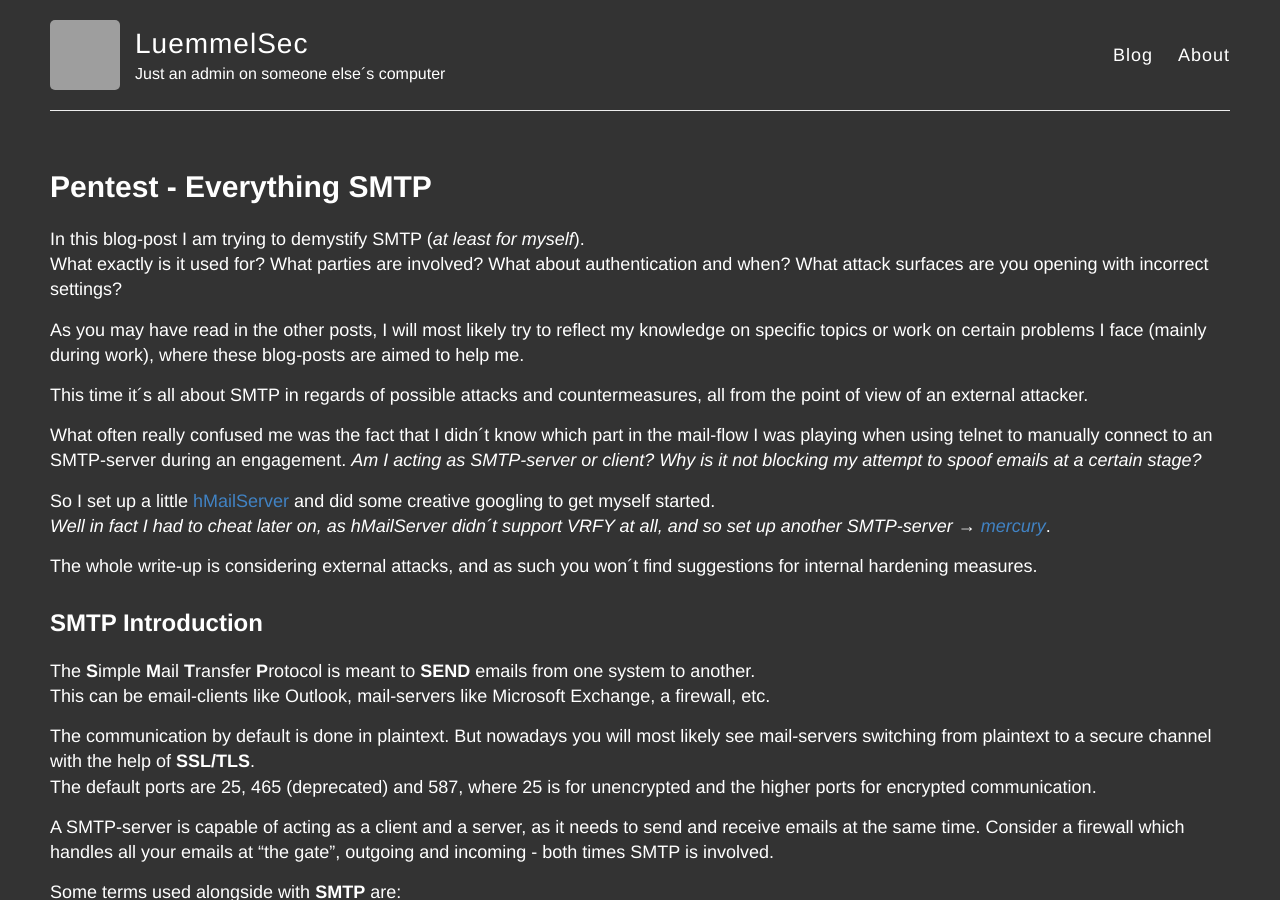
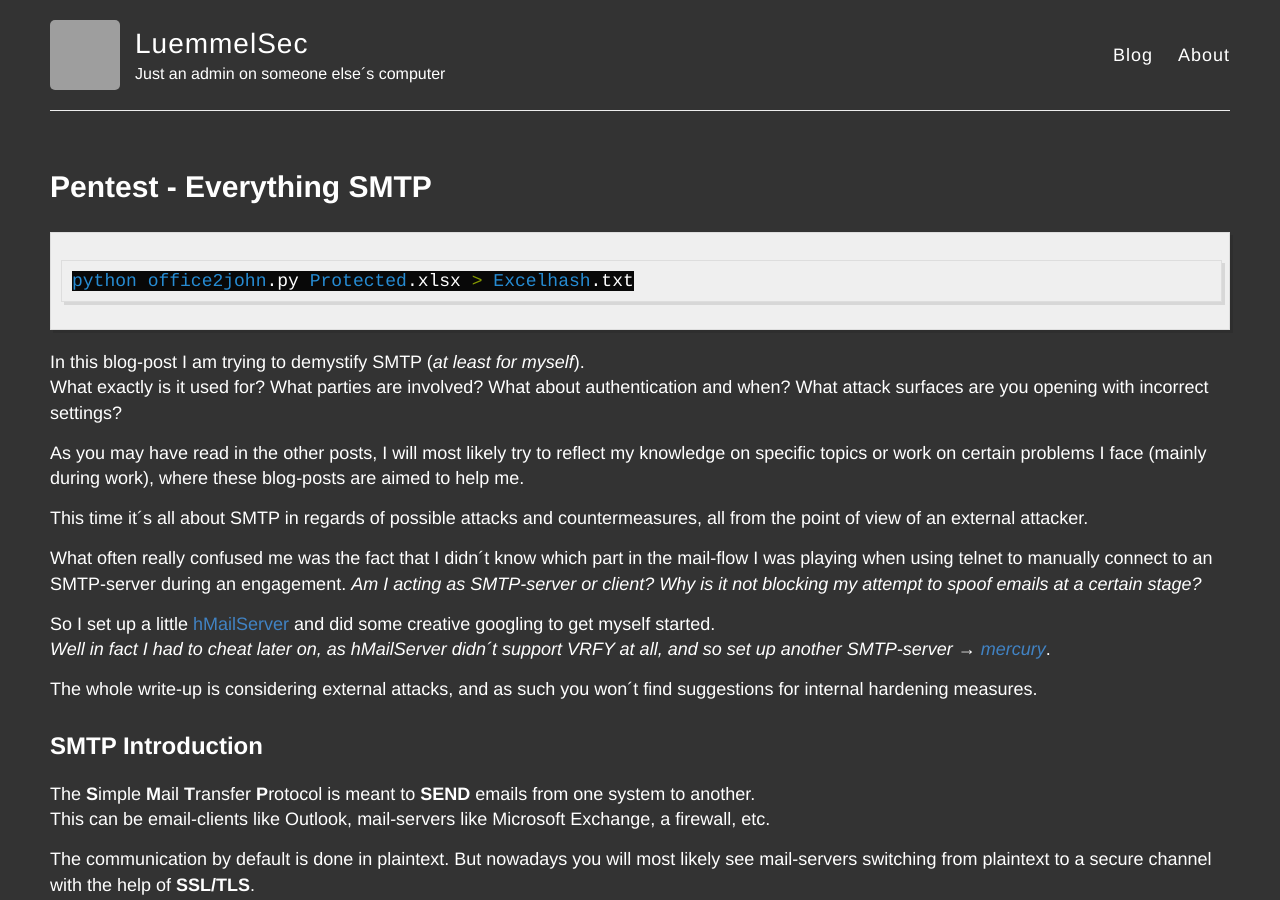
Before and after one commit to LuemmelSec/LuemmelSec.github.io, a Jekyll site: the page built from _posts/2020-12-25-Pentest-Everything-SMTP.md, in a window 1280 px wide and 900 px high. Built offline with Jekyll 4.4.1, drawn with Linux system fonts in a browser that asks for light colours; grey boxes are pictures that could not be loaded.

Commit message:
Update 2020-12-25-Pentest-Everything-SMTP.md

```diff
--- a/_posts/2020-12-25-Pentest-Everything-SMTP.md
+++ b/_posts/2020-12-25-Pentest-Everything-SMTP.md
@@ -2,6 +2,9 @@
 layout: post
 title: Pentest - Everything SMTP
 ---
+
+<div class="language-batch highlighter-rouge"><div class="highlight"><pre class="highlight"><code><span class="kd">python</span> <span class="kd">office2john</span>.py <span class="kd">Protected</span>.xlsx <span class="o">&gt;</span> <span class="kd">Excelhash</span>.txt
+</code></pre></div></div>
 
 In this blog-post I am trying to demystify SMTP (*at least for myself*).
 What exactly is it used for? What parties are involved? What about authentication and when? What attack surfaces are you opening with incorrect settings?
```
